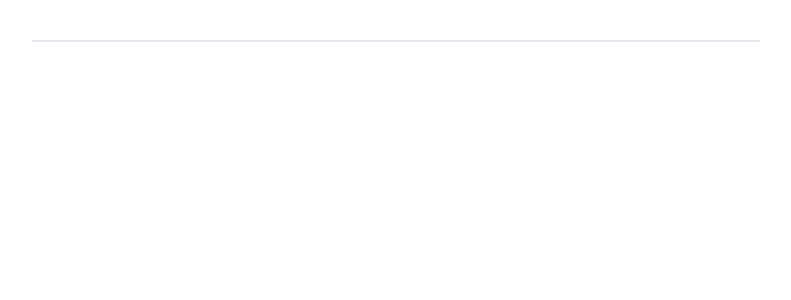
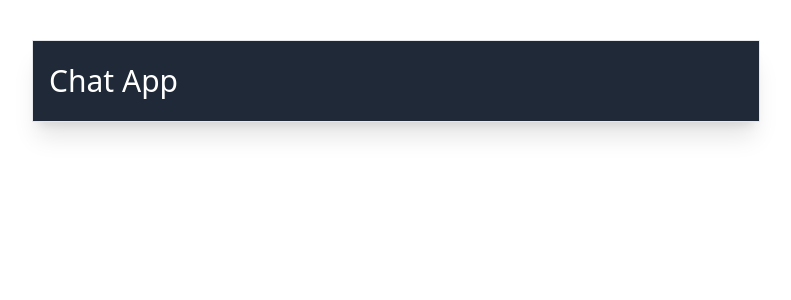
Before and after one commit to nawodyaishan/webdev-chatapp-react-firebase, a React (Create React App) app: page / in a window 1280 px wide. Shown: the top 300 px of the page, without its empty margins (244-1035 px from the left). Built offline with nearby package versions, Linux system fonts and the light colour scheme.

Commit message:
Add NavBar

```diff
--- a/src/App.js
+++ b/src/App.js
@@ -1,13 +1,16 @@
+import NavBar from "./components/NavBar";
+
 const style = {
-    div1: 'max-w-[728px] mx-auto test-center',
-    section1: 'flex flex-col  h-[90h] bg-gray-100 mt-10 shadow-xl border relative',
+    appContainer: 'max-w-[728px] mx-auto test-center',
+    sectionContainer: 'flex flex-col  h-[90h] bg-gray-100 mt-10 shadow-xl border relative',
 
 }
 
 function App() {
-    return (<div className={style.div1}>
-        <section className={style.section1}>
-
+    return (<div className={style.appContainer}>
+        <section className={style.sectionContainer}>
+            {<NavBar/>}
+            {/*{Chat Components}*/}
         </section>
     </div>);
 }
--- /dev/null
+++ b/src/components/NavBar.jsx
@@ -0,0 +1,16 @@
+import React from "react";
+
+const style = {
+    nav: 'bg-gray-800 h-20 flex justify-between items-center p-4',
+    heading: 'text-white text-3xl'
+}
+
+function NavBar() {
+    return <div className={style.nav}>
+        <h1 className={style.heading}>
+            Chat App
+        </h1>
+    </div>
+}
+
+export default NavBar;
```
